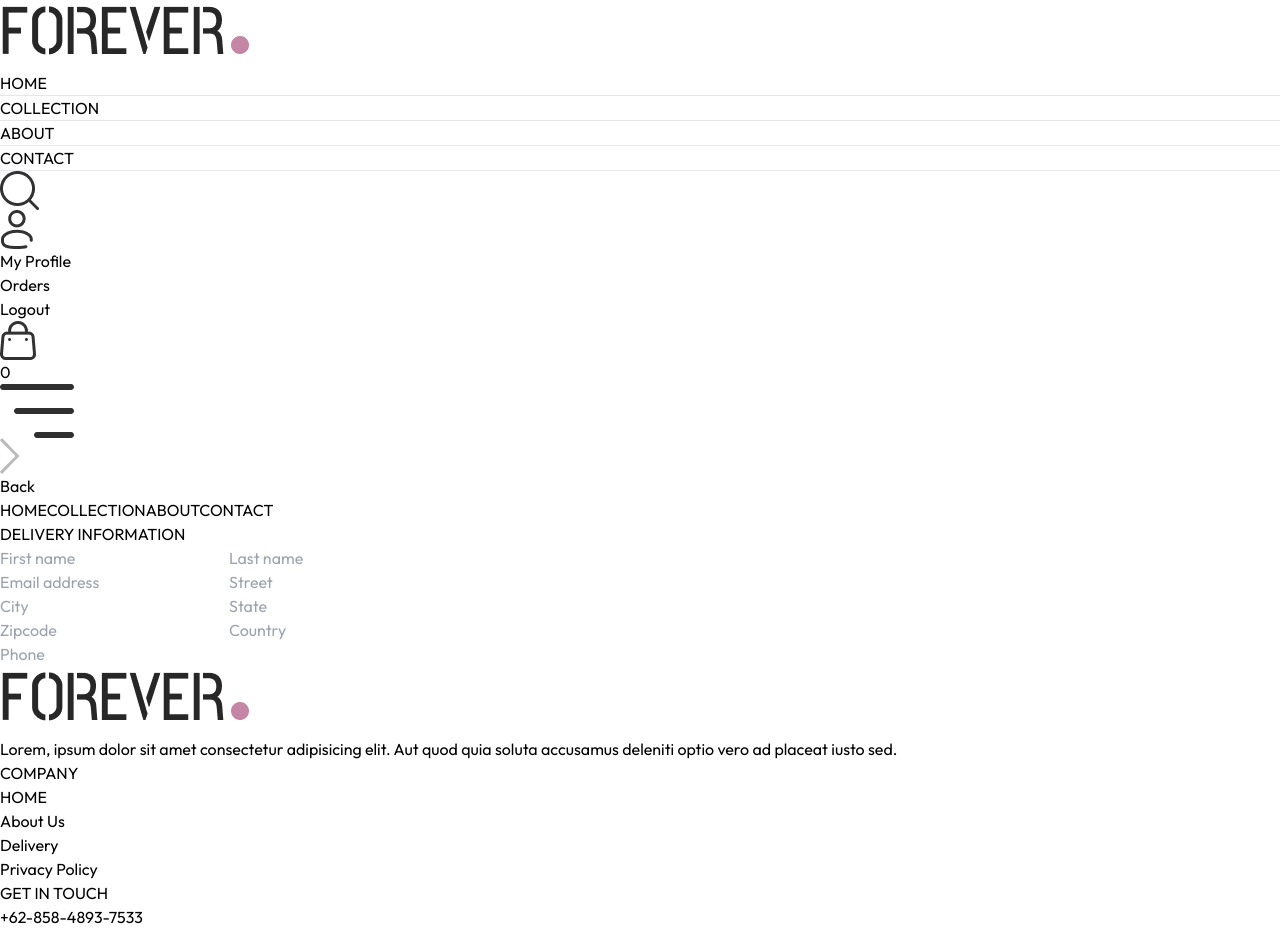
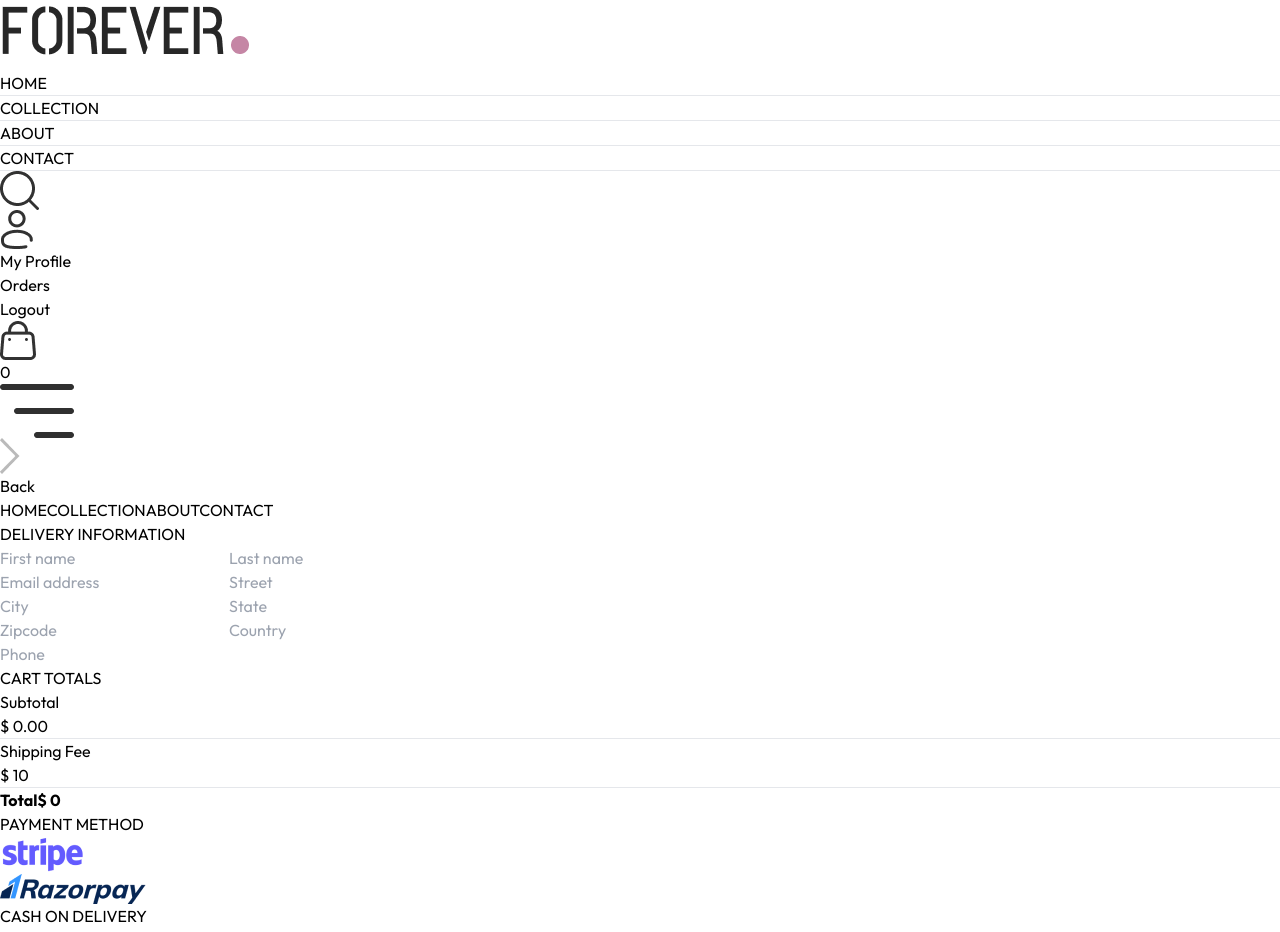
Before and after one commit to ListyaDwiSubagya/Ecommerce-App, a React app in the folder frontend/: page /place-order in a window 1280 px wide. Shown: the top 932 px of the page. Built offline with nearby package versions, Linux system fonts and the light colour scheme; the HTML template or start-up script is replaced by a standard one.

Commit message:
frontend

```diff
--- a/frontend/src/pages/PlaceOrder.jsx
+++ b/frontend/src/pages/PlaceOrder.jsx
@@ -1,32 +1,69 @@
-import React from 'react'
-import Title from '../components/Title'
+import React, { useContext, useState } from 'react';
+import Title from '../components/Title';
+import { CartTotal } from '../components/CartTotal';
+import { assets } from '../assets/assets';
+import { ShopContect } from '../context/ShopContect';
 
 const PlaceOrder = () => {
+  const [method, setMethod] = useState('cod');
+
+  const {navigate} = useContext(ShopContect)
+
   return (
     <div className='flex flex-col sm:flex-row justify-between gap-4 pt-5 sm:pt-14 min-h-[80vh] border-t'>
       {/* left side */}
       <div className='flex flex-col gap-4 w-full sm:max-w-[480px]'>
         <div className='text-xl sm:text-2xl my-3'>
-          <Title text1={'DELIVERY'} text2={'INFORMATION'}/>
+          <Title text1={'DELIVERY'} text2={'INFORMATION'} />
         </div>
         <div className='flex gap-3'>
-          <input className='border border-gray-300 rounded py-1.5 px-3.5 w-full' placeholder='First name' type="text" />
-          <input className='border border-gray-300 rounded py-1.5 px-3.5 w-full' placeholder='Last name' type="text" />
+          <input className='border border-gray-300 rounded py-1.5 px-3.5 w-full' placeholder='First name' type='text' />
+          <input className='border border-gray-300 rounded py-1.5 px-3.5 w-full' placeholder='Last name' type='text' />
         </div>
-          <input className='border border-gray-300 rounded py-1.5 px-3.5 w-full' placeholder='Email address' type="Email " />
-          <input className='border border-gray-300 rounded py-1.5 px-3.5 w-full' placeholder='Street' type="Email address" />
-          <div className='flex gap-3'>
-            <input className='border border-gray-300 rounded py-1.5 px-3.5 w-full' placeholder='City' type="text" />
-            <input className='border border-gray-300 rounded py-1.5 px-3.5 w-full' placeholder='State' type="text" />
+        <input className='border border-gray-300 rounded py-1.5 px-3.5 w-full' placeholder='Email address' type='Email' />
+        <input className='border border-gray-300 rounded py-1.5 px-3.5 w-full' placeholder='Street' type='text' />
+        <div className='flex gap-3'>
+          <input className='border border-gray-300 rounded py-1.5 px-3.5 w-full' placeholder='City' type='text' />
+          <input className='border border-gray-300 rounded py-1.5 px-3.5 w-full' placeholder='State' type='text' />
         </div>
         <div className='flex gap-3'>
-          <input className='border border-gray-300 rounded py-1.5 px-3.5 w-full' placeholder='Zipcode' type="number" />
-          <input className='border border-gray-300 rounded py-1.5 px-3.5 w-full' placeholder='Country' type="text" />
+          <input className='border border-gray-300 rounded py-1.5 px-3.5 w-full' placeholder='Zipcode' type='number' />
+          <input className='border border-gray-300 rounded py-1.5 px-3.5 w-full' placeholder='Country' type='text' />
         </div>
-          <input className='border border-gray-300 rounded py-1.5 px-3.5 w-full' placeholder='Phone' type="number" />
+        <input className='border border-gray-300 rounded py-1.5 px-3.5 w-full' placeholder='Phone' type='number' />
+      </div>
+
+      {/* right side */}
+      <div className='mt-8'>
+        <div className='mt-8 min-w-80'>
+          <CartTotal />
+        </div>
+
+        <div className='mt-12'>
+          <Title text1={'PAYMENT'} text2={'METHOD'} />
+          {/* payment method selection */}
+          <div className='flex gap-3 flex-col lg:flex-row'>
+            <div onClick={() => setMethod('stripe')} className='flex items-center gap-3 border px-3 p-2 cursor-pointer'>
+              <p className={`min-w-3.5 h-3.5 border rounded-full ${method === 'stripe' ? 'bg-green-400' : ''}`}></p>
+              <img className='h-5 mx-4' src={assets.stripe_logo} alt='Stripe' />
+            </div>
+            <div onClick={() => setMethod('razorpay')} className='flex items-center gap-3 border px-3 p-2 cursor-pointer'>
+              <p className={`min-w-3.5 h-3.5 border rounded-full ${method === 'razorpay' ? 'bg-green-400' : ''}`}></p>
+              <img className='h-5 mx-4' src={assets.razorpay_logo} alt='Razorpay' />
+            </div>
+            <div onClick={() => setMethod('cod')} className='flex items-center gap-3 border px-3 p-2 cursor-pointer'>
+              <p className={`min-w-3.5 h-3.5 border rounded-full ${method === 'cod' ? 'bg-green-400' : ''}`}></p>
+              <p className='text-gray-500 text-sm font-medium mx-4'>CASH ON DELIVERY</p>
+            </div>
+          </div>
+
+          <div className='w-full text-end mt-8'>
+            <button onClick={()=> navigate('/orders')} className='bg-black text-white px-16 py-3 text-sm'>PLACE ORDER</button>
+          </div>
+        </div>
       </div>
     </div>
-  )
-}
+  );
+};
 
-export default PlaceOrder
+export default PlaceOrder;
```
